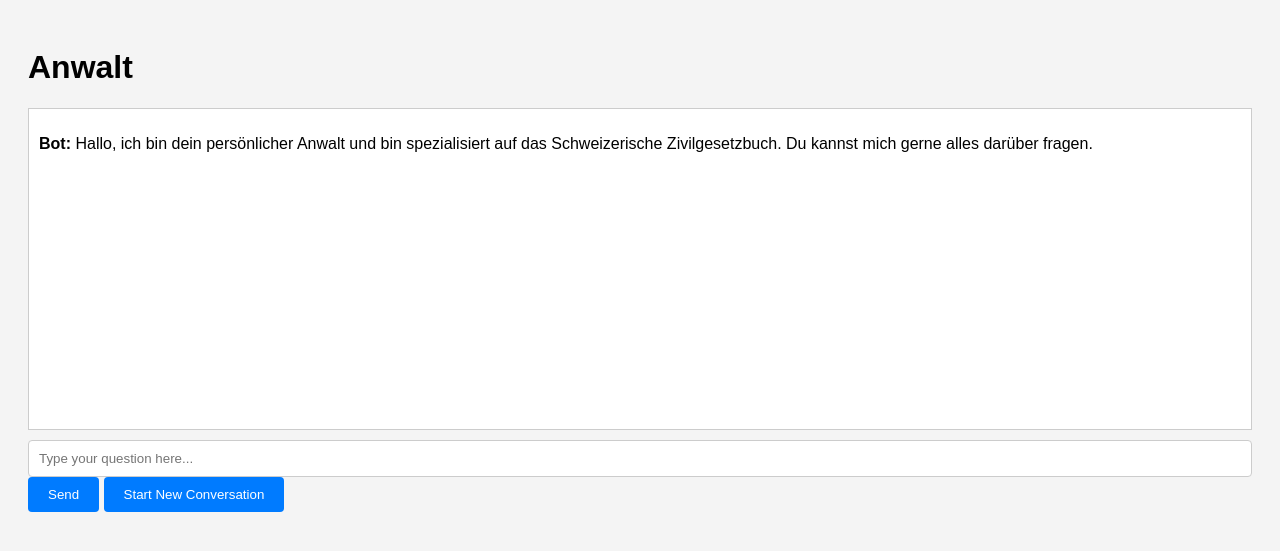
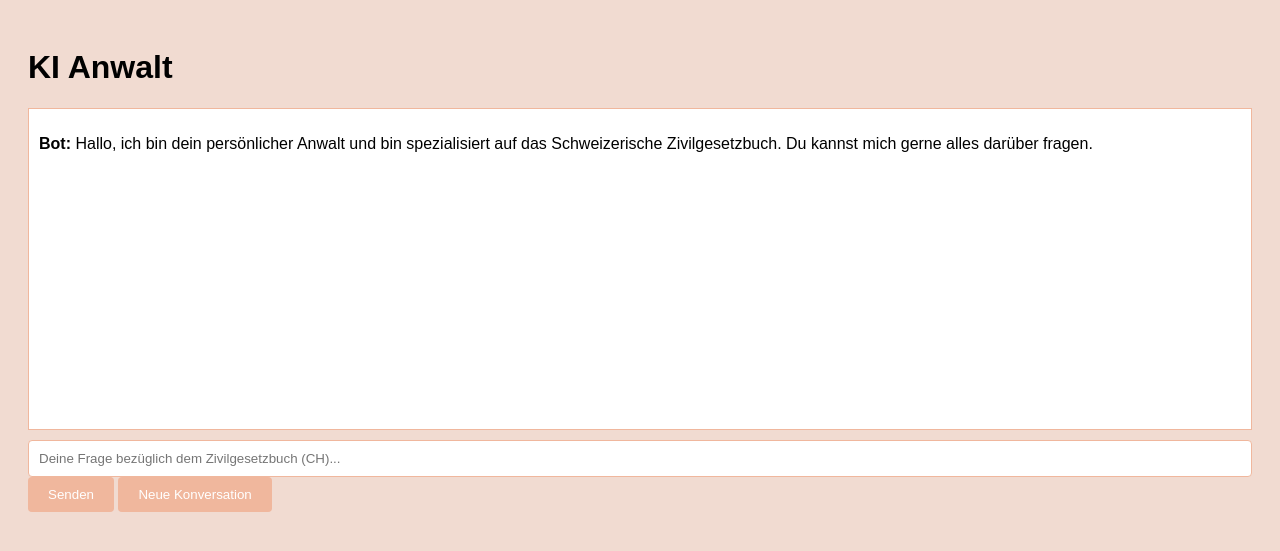
Before and after one commit to dominiqueulrixh/project_machinelearning2, a PHP site: page / in a window 1280 px wide. Shown: the top 551 px of the page. Run offline with PHP 8.4, Linux system fonts and the light colour scheme.

Commit message:
div. changes (favicon, css)

```diff
--- a/frontend/index.html
+++ b/frontend/index.html
@@ -3,17 +3,18 @@
 <head>
     <meta charset="UTF-8">
     <meta name="viewport" content="width=device-width, initial-scale=1.0">
-    <title>Chatbot</title>
+    <title>KI Anwalt</title>
     <link rel="stylesheet" href="styles.css">
+    <link rel="icon" href="images/chzivil.png" type="images/chzivil.png">
 </head>
 <body>
-    <script src="script.js"></script> <!-- Korrekte Einbindung der JavaScript-Datei -->
+    <script src="script.js"></script>
     <div>
-        <h1>Anwalt</h1>
+        <h1>KI Anwalt</h1>
         <div id="chatbox"></div>
-        <input type="text" id="userInput" placeholder="Type your question here...">
-        <button onclick="sendMessage()">Send</button>
-        <button onclick="clearChat()">Start New Conversation</button> <!-- Neuer Button -->
+        <input type="text" id="userInput" placeholder="Deine Frage bezüglich dem Zivilgesetzbuch (CH)...">
+        <button onclick="sendMessage()">Senden</button>
+        <button onclick="clearChat()">Neue Konversation</button>
     </div>
 </body>
 </html>
--- a/frontend/script.js
+++ b/frontend/script.js
@@ -31,8 +31,8 @@ async function sendMessage() {
     }
     console.log("Received conversationId:", conversationId);  // Debug-Ausgabe
 
-    document.getElementById("chatbox").innerHTML += `<p><strong>You:</strong> ${userInput}</p>`;
-    document.getElementById("chatbox").innerHTML += `<p><strong>Bot:</strong> ${data.answer}</p>`;
+    document.getElementById("chatbox").innerHTML += `<p><strong>Mandant:</strong> ${userInput}</p>`;
+    document.getElementById("chatbox").innerHTML += `<p><strong>Anwalt:</strong> ${data.answer}</p>`;
     document.getElementById("userInput").value = '';
     document.getElementById("chatbox").scrollTop = document.getElementById("chatbox").scrollHeight;
 }
--- a/frontend/styles.css
+++ b/frontend/styles.css
@@ -1,11 +1,11 @@
 body {
     font-family: Arial, sans-serif;
-    background-color: #f4f4f4;
+    background-color: rgb(241, 219, 209);
     padding: 20px;
 }
 
 #chatbox {
-    border: 1px solid #ccc;
+    border: 1px solid rgb(240, 183, 157);
     padding: 10px;
     height: 300px;
     overflow-y: scroll;
@@ -16,13 +16,13 @@ body {
 input[type="text"] {
     width: calc(100% - 22px);
     padding: 10px;
-    border: 1px solid #ccc;
+    border: 1px solid rgb(240, 183, 157);
     border-radius: 4px;
 }
 
 button {
     padding: 10px 20px;
-    background-color: #007BFF;
+    background-color: rgb(240, 183, 157);
     color: white;
     border: none;
     border-radius: 4px;
@@ -30,5 +30,5 @@ button {
 }
 
 button:hover {
-    background-color: #0056b3;
+    background-color: rgb(238, 152, 113);
 }
```
Also changed, not shown: frontend/images/chzivil.png (added), 1 other file.
